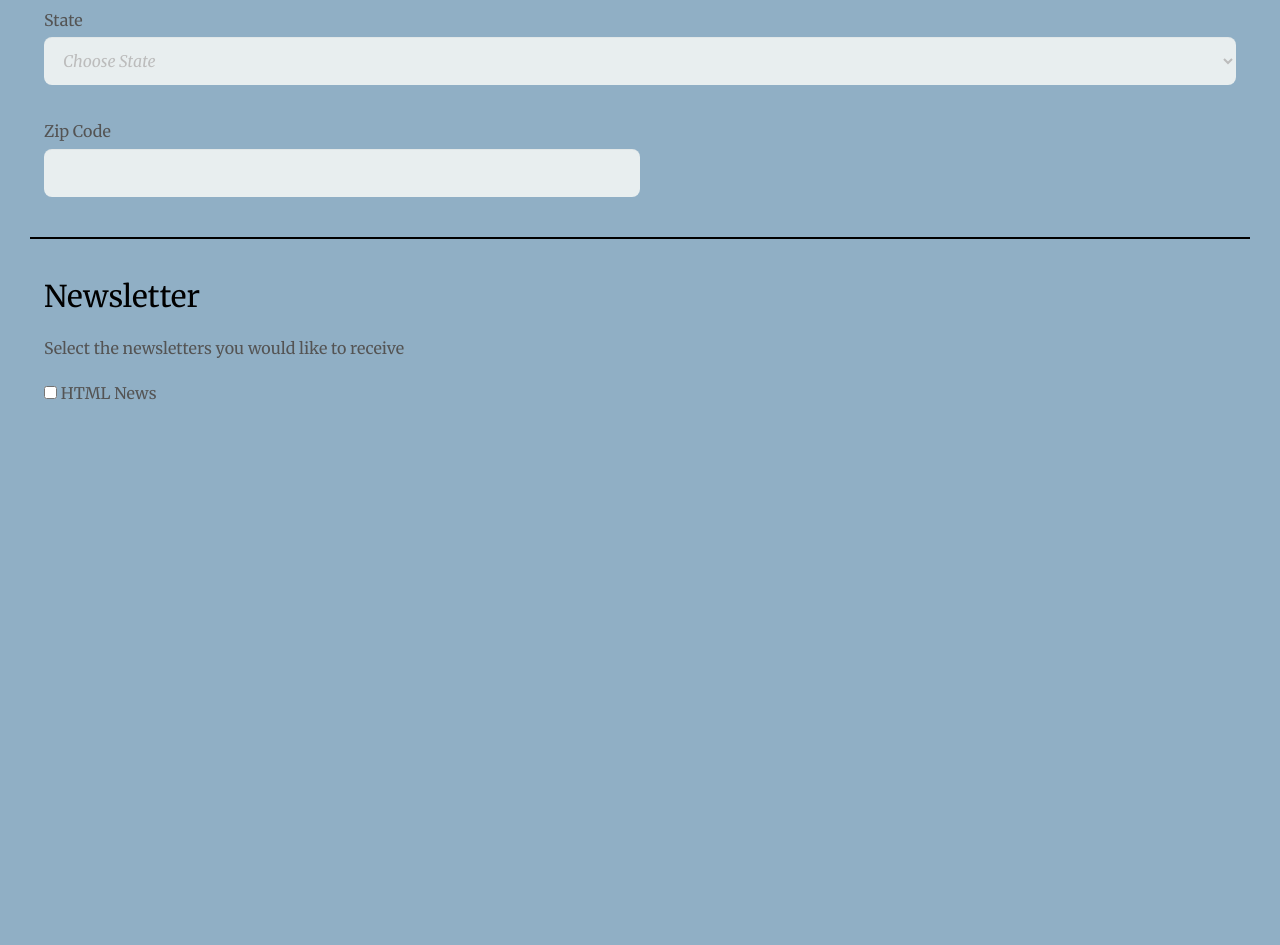
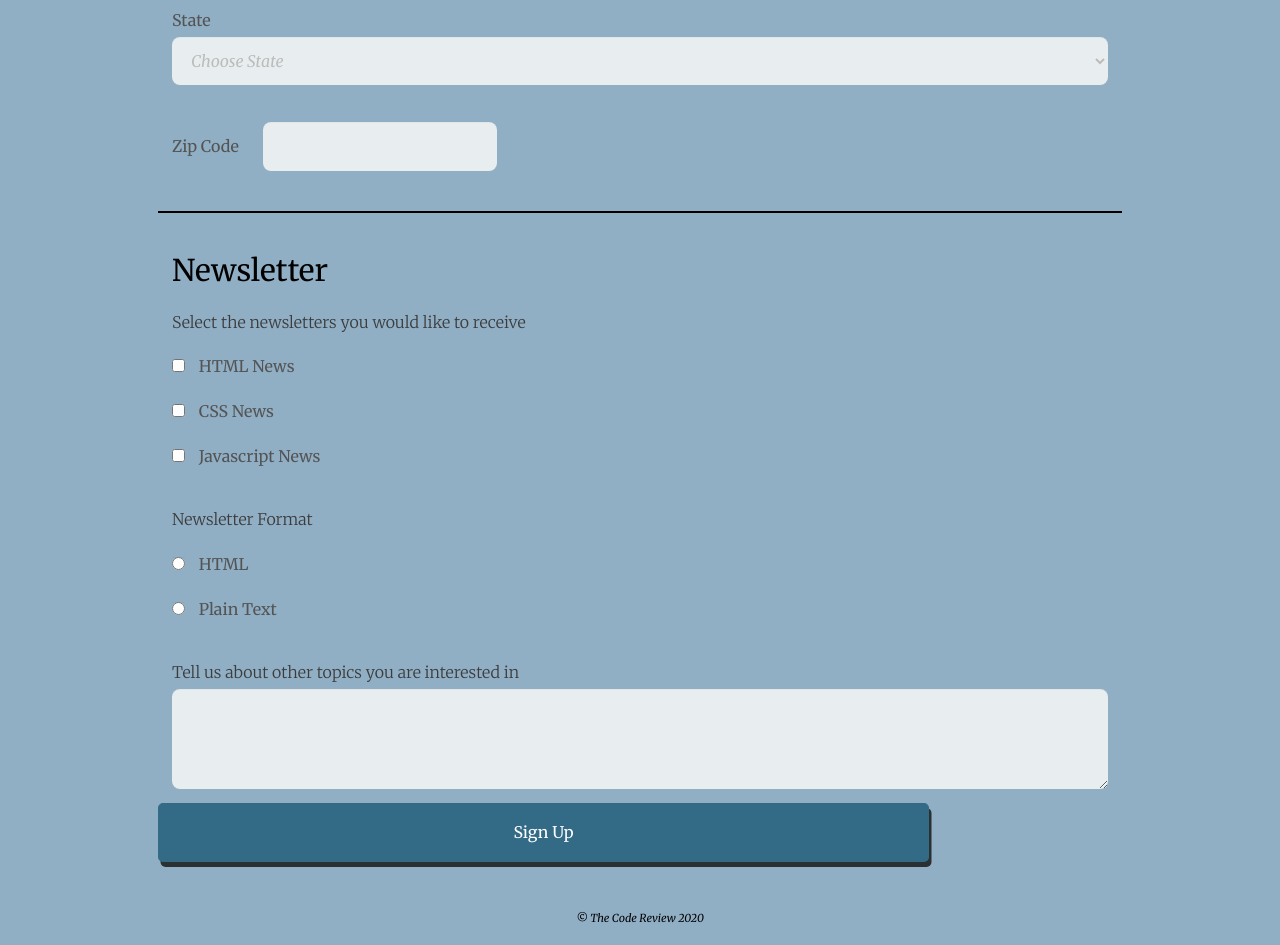
Before and after one commit to jclewis17/Techdegree-Project-3, a plain HTML site: page index.html in a window 1280 px wide. Shown: the part 780-1725 px from the top of the page. Before the commit the page ends 1230 px from the top, so only its background shows below. Drawn offline with Linux system fonts and the light colour scheme.

Commit message:
Newsletter and Submit Button Added
I added a newsletter section where the user can use checkboxes to select what type of news they would like to recieve and then they can use radio buttons to choose why type of format they would like said news in. A submit button is at the bottom and so is a copyright footer.

```diff
--- a/css/styles.css
+++ b/css/styles.css
@@ -174,3 +174,82 @@ select {
   font-size: 30px;
   padding-top: 20px;
 }
+
+.checks {
+  padding-left: 10px;
+}
+
+textarea {
+  background: rgba(255,255,255,0.1);
+  border: none;
+  font-size: 16px;
+  height: 100px;
+  margin-bottom: 12px;
+  outline: 0;
+  padding: 15px;
+  width: 100%;
+  background-color: #E8EEEF;
+  color: black;
+  box-shadow: 0 1px 0 rgba(0,0,0,0.03) inset;
+  border-radius: 8px;
+}
+
+button {
+  padding: 19px 39px 18px 39px;
+  color: #FFF;
+  background-color: #336B87;
+  font-size: 18px;
+  text-align: center;
+  font-style: normal;
+  border-radius: 5px;
+  width: 100%;
+  border: 1px solid #336B87;
+  border-width: 1px 1px 3px;
+  box-shadow: 2.5px 5px #2A3132;
+  margin-bottom: 10px;
+}
+
+button:hover {
+  background-color: #6493C4;
+}
+
+/*** FOOTER ***/
+
+footer {
+  font-size: 11px;
+  font-style: italic;
+  margin: 50px 0 20px 0;
+}
+
+
+/**********************
+    MEDIA QUERIES
+**********************/
+
+@media (min-width: 768px) {
+
+  .all-content {
+    width: 80%;
+    margin-left: auto;
+    margin-right: auto;
+  }
+
+  input,
+  label {
+    display: inline-block;
+  }
+
+  .info label {
+    margin-right: 20px;
+  }
+
+  #zip {
+    width: 25%;
+  }
+
+  button {
+    width: 80%;
+    margin: 0 auto;
+  }
+
+}
--- a/index.html
+++ b/index.html
@@ -110,17 +110,34 @@
 
           <legend class="news">Newsletter</legend>
 
-          <label>Select the newsletters you would like to receive</label><br><br>
-          <input type="checkbox" id="html" value="check_html" name="user_letter">
-          <label>HTML News</label><br>
+          <label class="light-text">Select the newsletters you would like to receive</label><br><br>
+          <input type="checkbox" id="html" value="check_html" name="user_letters">
+            <label class="checks" for="html">HTML News</label><br><br>
+          <input type="checkbox" id="css" value="check_css" name="user_letters">
+            <label class="checks" for="css">CSS News</label><br><br>
+          <input type="checkbox" id="javascript" value="check_javascript" name="user_letters">
+            <label class="checks" for="javascript">Javascript News</label><br><br><br>
 
+          <label class="light-text">Newsletter Format</label><br><br>
+          <input type="radio" id="htmlrb" value="htmlrb" name="user_format">
+            <label class="checks" for="htmlrb">HTML</label><br><br>
+          <input type="radio" id="textrb" value="textrb" name="user_format">
+            <label class="checks" for="textrb">Plain Text</label><br><br><br>
 
+          <label class="light-text">Tell us about other topics you are interested in</label>
+          <textarea id="additional" name="user_additional"></textarea>
 
         </fieldset> <!-- end of .newsletter -->
+
+        <button type="submit">Sign Up</button>
 
       </form>
     </div> <!-- end of .form-main -->
     </div> <!-- end of .all-content -->
 
+    <footer>
+      <p class="foot">&copy; The Code Review 2020</p>
+    </footer>
+
   </body>
 </html>
```
